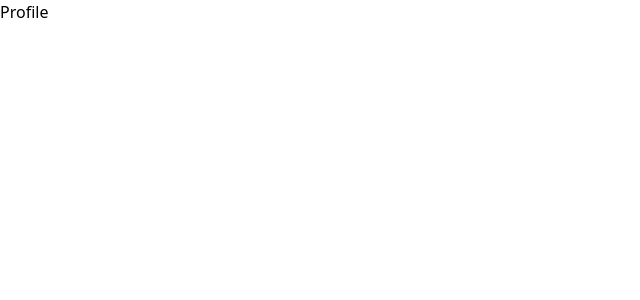
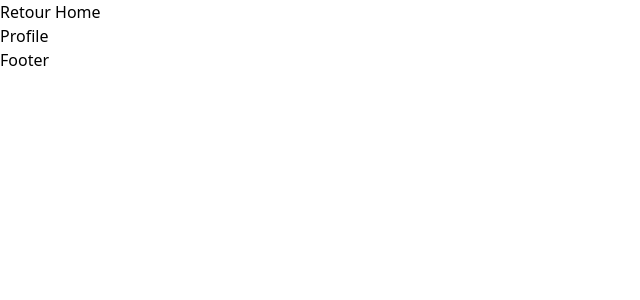
Before and after one commit to Ant0yne/frontend-technical-test, a React (Vite) app: page /profile in a window 1280 px wide. Shown: the top 300 px of the page, without its empty margins (0-640 px from the left). Built offline with nearby package versions, Linux system fonts and the light colour scheme.

Commit message:
Navigate to user's profile or website when clicking on the cell

```diff
--- a/src/components/Column/index.tsx
+++ b/src/components/Column/index.tsx
@@ -1,3 +1,5 @@
+import { useNavigate } from "react-router-dom";
+
 import type { Column, UserFinal } from "@/lib/type";
 
 const Column = ({
@@ -7,14 +9,39 @@ const Column = ({
 	title: Column;
 	data: UserFinal[] | null;
 }) => {
+	const navigate = useNavigate();
+
+	/**
+	 *
+	 * @param link
+	 *
+	 * When clicking on an username in the table -> redirect to the username profile
+	 * When clicking on a website link in the table -> open a new tab to the user's website
+	 */
+	const handleNav = (link: string | number) => {
+		if (title === "username") {
+			navigate("/profile");
+		} else if (title === "website") {
+			window.open(`https://${link}`, "_blank", "noopener,noreferrer");
+		}
+	};
+
 	return (
 		<div className="border-2 border-black">
 			<h2 className=" text-white text-center bg-slate-900">{title}</h2>
 			<ul>
 				{data?.map((user) => (
 					<li key={user.id}>
-						<div className="border-2 border-slate-500">
-							<p className="mx-2">{user[title]}</p>
+						<div className="border-2">
+							{title === "username" || title === "website" ? (
+								<p
+									onClick={() => handleNav(user[title])}
+									className="mx-2 text-slate-900 underline hover:cursor-pointer">
+									{user[title]}
+								</p>
+							) : (
+								<p className="mx-2">{user[title]}</p>
+							)}
 						</div>
 					</li>
 				))}
--- a/src/components/Header/index.tsx
+++ b/src/components/Header/index.tsx
@@ -1,5 +1,11 @@
+import { Link } from "react-router-dom";
+
 const Header = () => {
-	return <header>Header</header>;
+	return (
+		<header>
+			<Link to="/">Retour Home</Link>
+		</header>
+	);
 };
 
 export default Header;
--- a/src/pages/Album.tsx
+++ b/src/pages/Album.tsx
@@ -1,5 +1,14 @@
+import Footer from "@/components/Footer";
+import Header from "@/components/Header";
+
 const Album = () => {
-	return <div>Album</div>;
+	return (
+		<>
+			<Header />
+			<main>Profile</main>
+			<Footer />
+		</>
+	);
 };
 
 export default Album;
--- a/src/pages/Profile.tsx
+++ b/src/pages/Profile.tsx
@@ -1,5 +1,14 @@
+import Footer from "@/components/Footer";
+import Header from "@/components/Header";
+
 const Profile = () => {
-	return <div>Profile</div>;
+	return (
+		<>
+			<Header />
+			<main>Profile</main>
+			<Footer />
+		</>
+	);
 };
 
 export default Profile;
```
Also changed, not shown: src/pages/Home.tsx (+0 -9 lines).
